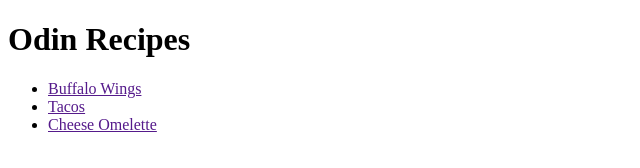
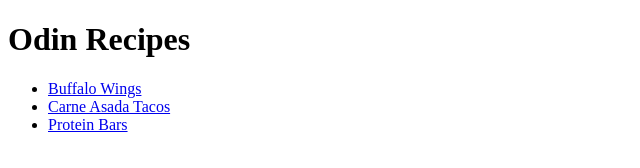
Before and after one commit to gryanpeterson/odin-recipes, a plain HTML site: page index.html in a window 1280 px wide. Shown: the whole page, without its empty margins (0-640 px from the left). Drawn offline with Linux system fonts and the light colour scheme.

Commit message:
Updated index links

```diff
--- a/index.html
+++ b/index.html
@@ -4,14 +4,14 @@
     <meta charset="UTF-8">
     <meta http-equiv="X-UA-Compatible" content="IE=edge">
     <meta name="viewport" content="width=device-width, initial-scale=1.0">
-    <title>Document</title>
+    <title>Odin Receipes</title>
 </head>
 <body>
     <h1>Odin Recipes</h1>
     <ul>
-    <li><a href="">Buffalo Wings</a></li>
-    <li><a href="">Tacos</a></li>
-    <li><a href="">Cheese Omelette</a></li>
+    <li><a href="https://gryanpeterson.github.io/odin-recipes/buffalowings.html">Buffalo Wings</a></li>
+    <li><a href="https://gryanpeterson.github.io/odin-recipes/carneasadatacos.html">Carne Asada Tacos</a></li>
+    <li><a href="https://gryanpeterson.github.io/odin-recipes/proteinbars.html">Protein Bars</a></li>
 
     </ul>
 </body>
```
